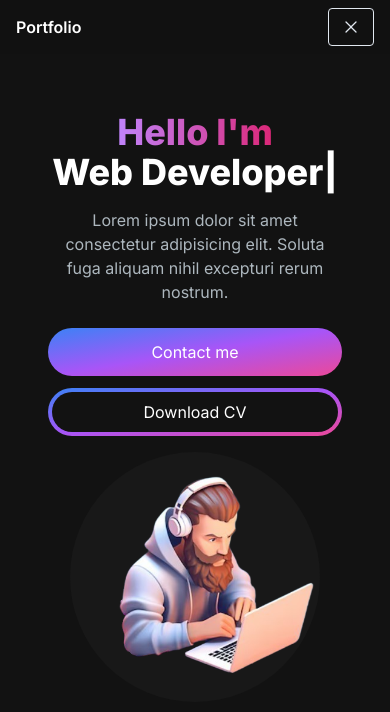
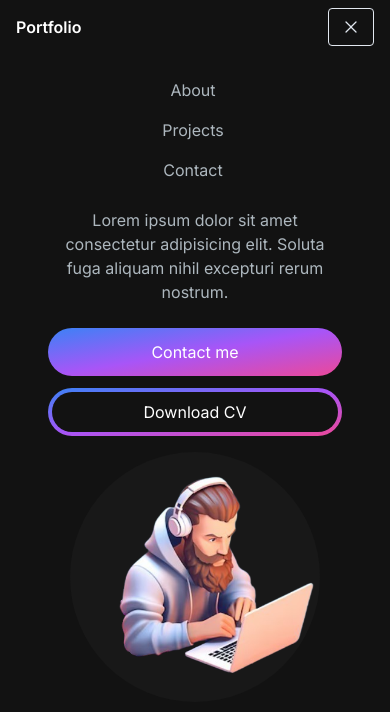
Before and after one commit to IlianCholpanov/portfolio-website, a Next.js app: page / in a window 390 px wide. Both pictures are taken after a click on the button 351 px from the left and 27 px from the top of the page. Shown: the top 712 px of the page. Built offline with nearby package versions, Linux system fonts and the light colour scheme.

Commit message:
navigation implemented

```diff
--- /dev/null
+++ b/src/app/components/MenuOverlay.jsx
@@ -0,0 +1,15 @@
+import NavLink from "./NavLink";
+
+function MenuOverlay({ links }) {
+  return (
+    <ul className="flex flex-col py-4 items-center">
+      {links.map((link, index) => (
+        <li key={index}>
+          <NavLink href={link.path} title={link.title} />
+        </li>
+      ))}
+    </ul>
+  );
+}
+
+export default MenuOverlay;
--- a/src/app/components/NavBar.jsx
+++ b/src/app/components/NavBar.jsx
@@ -1,8 +1,10 @@
 "use client";
+import React, { useState } from "react";
+import { Bars3Icon, XMarkIcon } from "@heroicons/react/24/solid";
+
 import Link from "next/link";
-import React, { useState } from "react";
 import NavLink from "./NavLink";
-import { Bars3Icon, XMarkIcon } from "@heroicons/react/24/solid";
+import MenuOverlay from "./MenuOverlay";
 
 const navLinks = [
   {
@@ -23,7 +25,7 @@
   const [navBarOpen, setNavBarOpen] = useState(false);
 
   return (
-    <nav className="fixed mx-auto top-0 left-0 right-0 z-10 bg-[#121212] bg-opacity-90">
+    <nav className="fixed mx-auto top-0 left-0 right-0 z-10 bg-[#121212] bg-opacity-100">
       <div className="flex container lg:py-4 flex-wrap items-center justify-between mx-auto px-4 py-2">
         <Link
           href={"/"}
@@ -58,6 +60,7 @@
           </ul>
         </div>
       </div>
+      {navBarOpen ? <MenuOverlay links={navLinks} /> : null}
     </nav>
   );
 }
```
